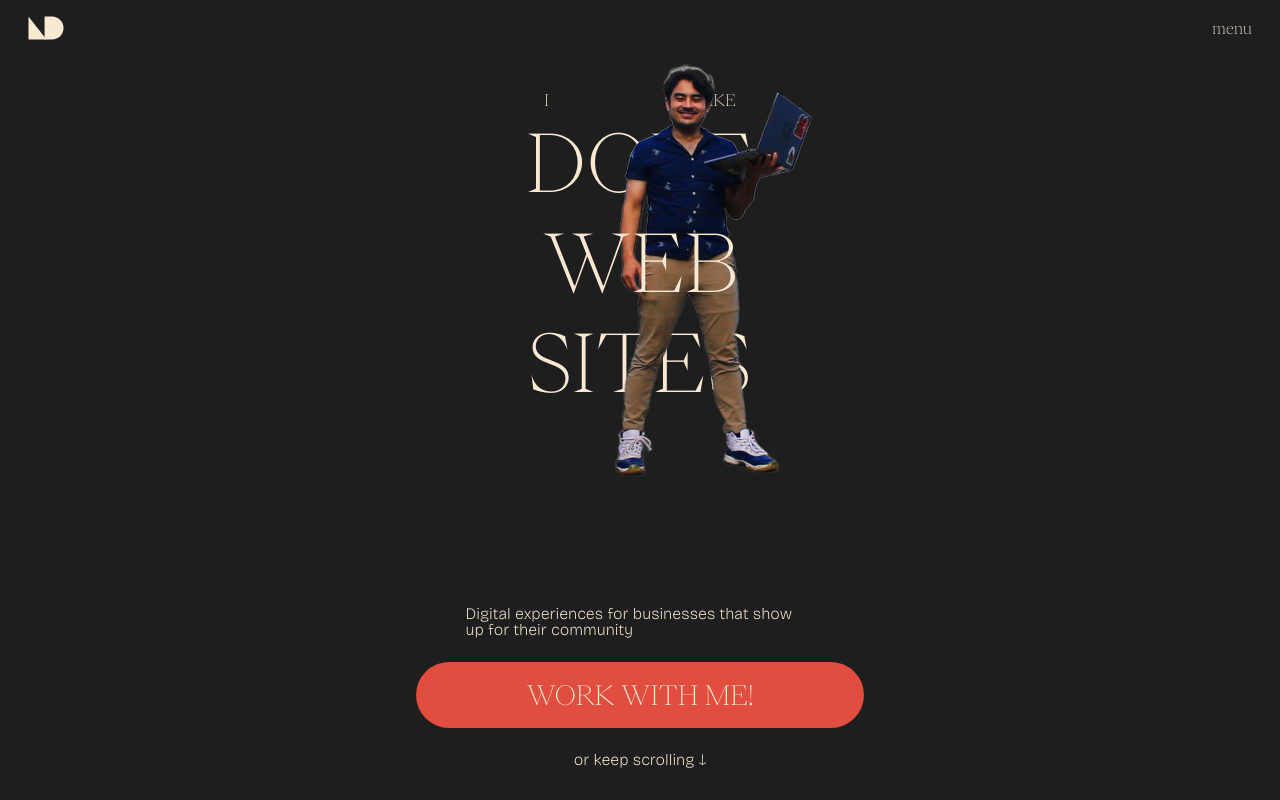
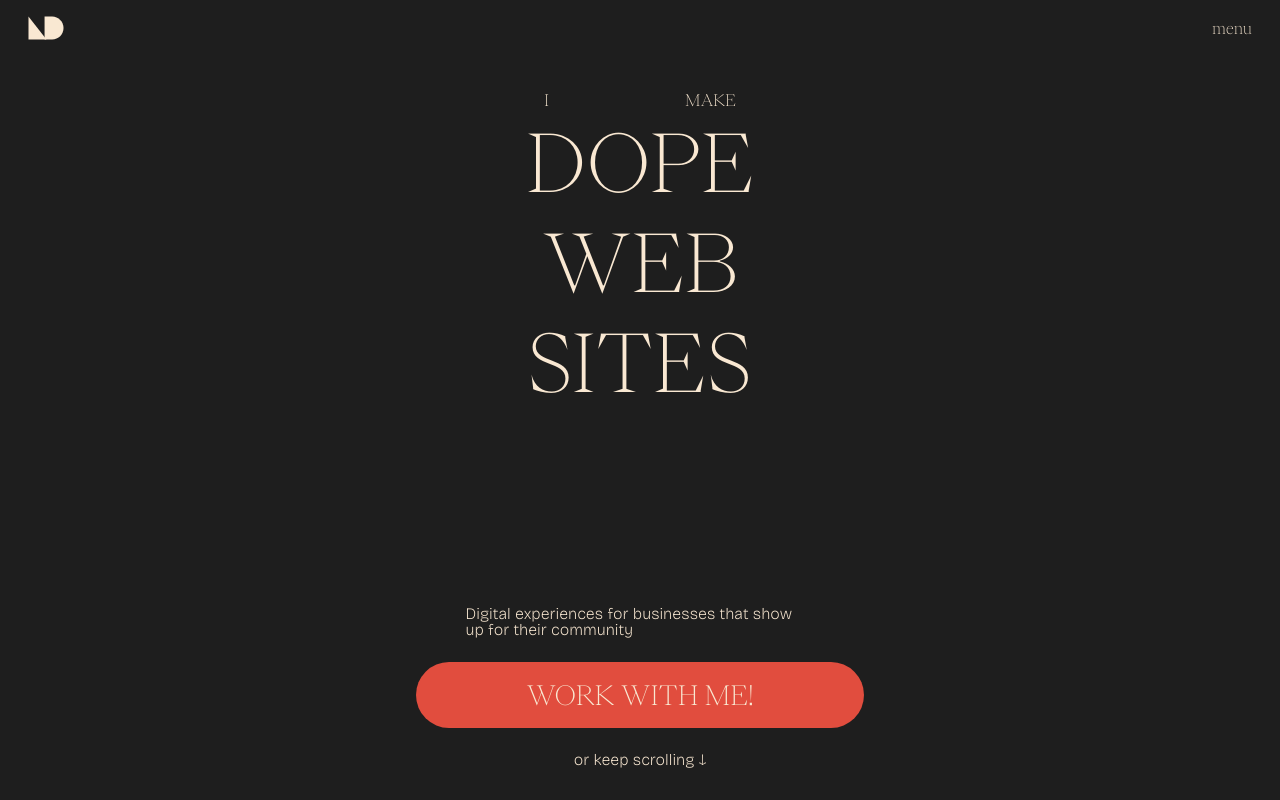
Before and after one commit to darcynoa/noahdarcy.dev, a Next.js app: page / in a window 1280 px wide. Built offline with nearby package versions, Linux system fonts and the light colour scheme; a web font is replaced by a local one.

Commit message:
2026.7.2 init gsap and starter animations

```diff
--- a/app/page.tsx
+++ b/app/page.tsx
@@ -1,25 +1,93 @@
+"use client";
+
 import Image from "next/image";
 import Link from "next/link";
+import { useRef } from "react";
+import gsap from "gsap";
+import { useGSAP } from "@gsap/react";
 
 export default function Home() {
+    const iMake = useRef<HTMLDivElement>(null);
+    const dope = useRef<HTMLDivElement>(null);
+    const web = useRef<HTMLDivElement>(null);
+    const sites = useRef<HTMLDivElement>(null);
+
+    useGSAP(() => {
+        const tl = gsap.timeline();
+
+        if (!iMake.current || !dope.current || !web.current || !sites.current)
+            return;
+
+        tl.from(iMake.current.childNodes, {
+            y: -50,
+            opacity: 0,
+            duration: 1.5,
+            ease: "power3.out",
+            stagger: 0.2,
+        })
+            .from(
+                dope.current,
+                {
+                    y: 50,
+                    x: -100,
+                    opacity: 0,
+                    duration: 2,
+                    ease: "power3.out",
+                },
+                "-=0.95",
+            )
+            .from(
+                web.current,
+                {
+                    y: 50,
+                    x: 100,
+                    opacity: 0,
+                    duration: 2,
+                    ease: "power3.out",
+                },
+                "-=1.5",
+            )
+            .from(
+                sites.current,
+                {
+                    y: 50,
+                    x: -100,
+                    opacity: 0,
+                    duration: 2,
+                    ease: "power3.out",
+                },
+                "-=1.5",
+            );
+
+        tl.play();
+    });
+
     return (
         <div className="text-cream flex h-svh w-full flex-col items-center justify-between bg-black">
             <div className="font-main relative mb-auto flex w-full flex-col items-center justify-center pt-[5.5rem] text-[1rem] font-extralight uppercase">
-                <div className="flex gap-[8.5rem]">
+                <div ref={iMake} className="flex gap-[8.5rem]">
                     <span>I</span>
                     <span>Make</span>
                 </div>
-                <h1 className="text-[5rem] leading-tight">Dope</h1>
-                <h1 className="z-2 text-[5rem] leading-tight">Web</h1>
-                <h1 className="text-[5rem] leading-tight">Sites</h1>
+                <h1 ref={dope} className="text-[5rem] leading-tight">
+                    Dope
+                </h1>
+                <h1 ref={web} className="z-2 text-[5rem] leading-tight">
+                    Web
+                </h1>
+                <h1 ref={sites} className="text-[5rem] leading-tight">
+                    Sites
+                </h1>
+                <div className="absolute top-[58%] left-[50%] flex hidden h-screen w-full -translate-x-1/2 -translate-y-1/2 items-center justify-center">
                     <Image
-                    className="absolute top-[58%] left-[55%] w-[14.5rem] -translate-x-1/2 -translate-y-1/2 object-cover"
+                        className="w-[14.5rem] object-cover"
                         src="/hero.png"
                         loading="eager"
                         alt="Myself as the hero to these local businesses!"
                         width={419}
                         height={944}
                     />
+                </div>
             </div>
             <div className="flex flex-col items-center justify-center gap-[1.5rem] py-[2rem]">
                 <p className="font-body w-[70%] text-[1rem] leading-none font-thin">
--- a/package.json
+++ b/package.json
@@ -9,6 +9,8 @@
     "lint": "eslint"
   },
   "dependencies": {
+    "@gsap/react": "^2.1.2",
+    "gsap": "^3.15.0",
     "lenis": "^1.3.25",
     "next": "16.2.7",
     "react": "19.2.4",
@@ -17,8 +19,8 @@
   "devDependencies": {
     "@tailwindcss/postcss": "^4",
     "@types/node": "^20",
-    "@types/react": "^19",
-    "@types/react-dom": "^19",
+    "@types/react": "^19.2.17",
+    "@types/react-dom": "^19.2.3",
     "eslint": "^9",
     "eslint-config-next": "16.2.7",
     "prettier": "^3.9.5",
```
Also changed, not shown: 1 other file (tests, documents, lock files or other folders). Lines whose indentation alone changed are shown as unchanged.
